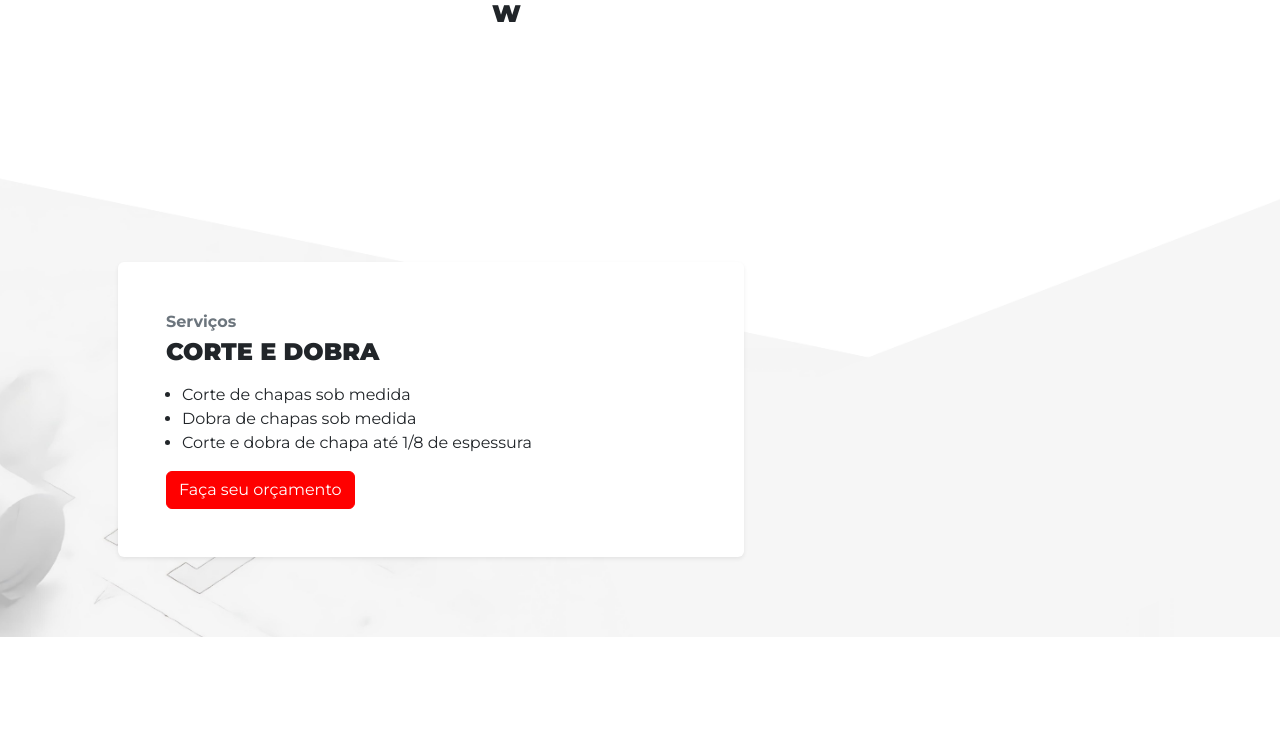
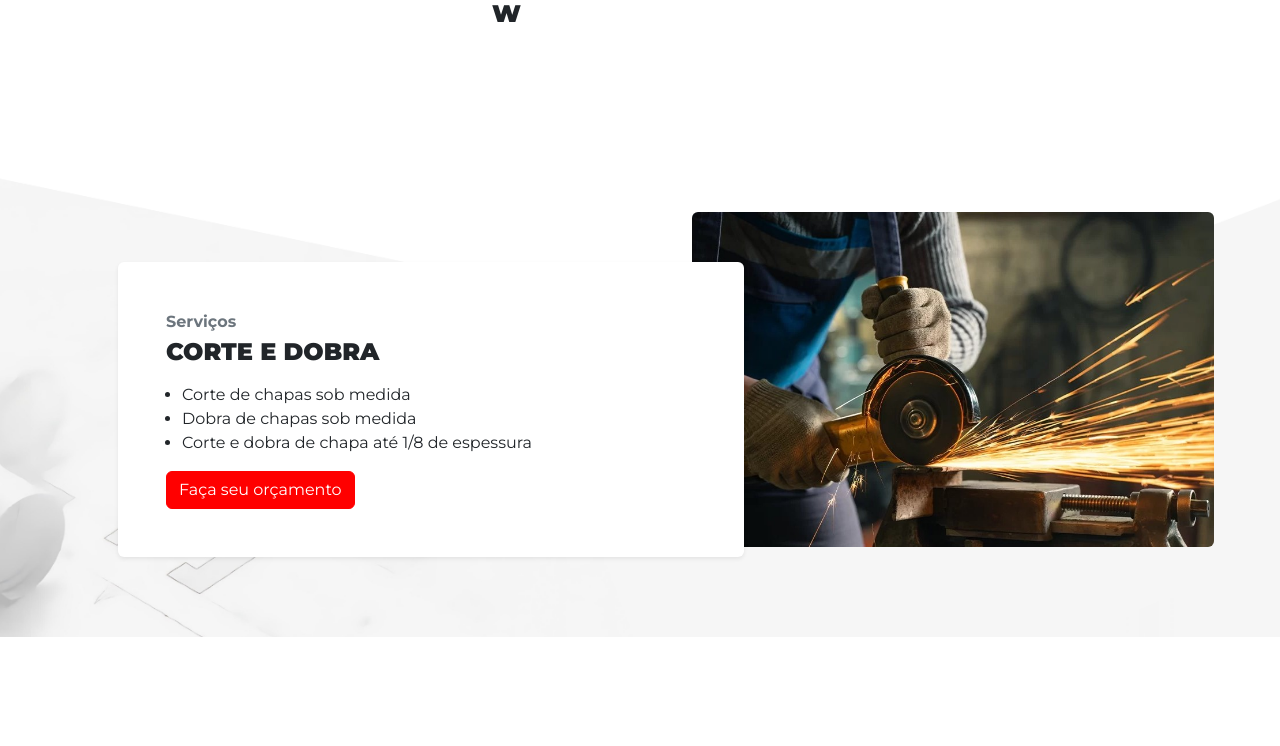
Before and after one commit to OLuizFernando/mk3ferros_site, a Flask app: page / in a window 1280 px wide. Shown: the part 1294-2040 px from the top of the page. Run offline with Flask 3, Linux system fonts and the light colour scheme.

Commit message:
adjusting corte-e-dobra image

```diff
--- a/src/templates/index.html
+++ b/src/templates/index.html
@@ -67,4 +67,6 @@
         </ul>
         <button type="button" class="btn btn-primary">Faça seu orçamento</button>
     </div>
+
+    <img src="../static/img/home/corte-e-dobra.jpg" alt="Corte e dobra de ferro e aço" class="services-img rounded-2">
     {% endblock %}
```
